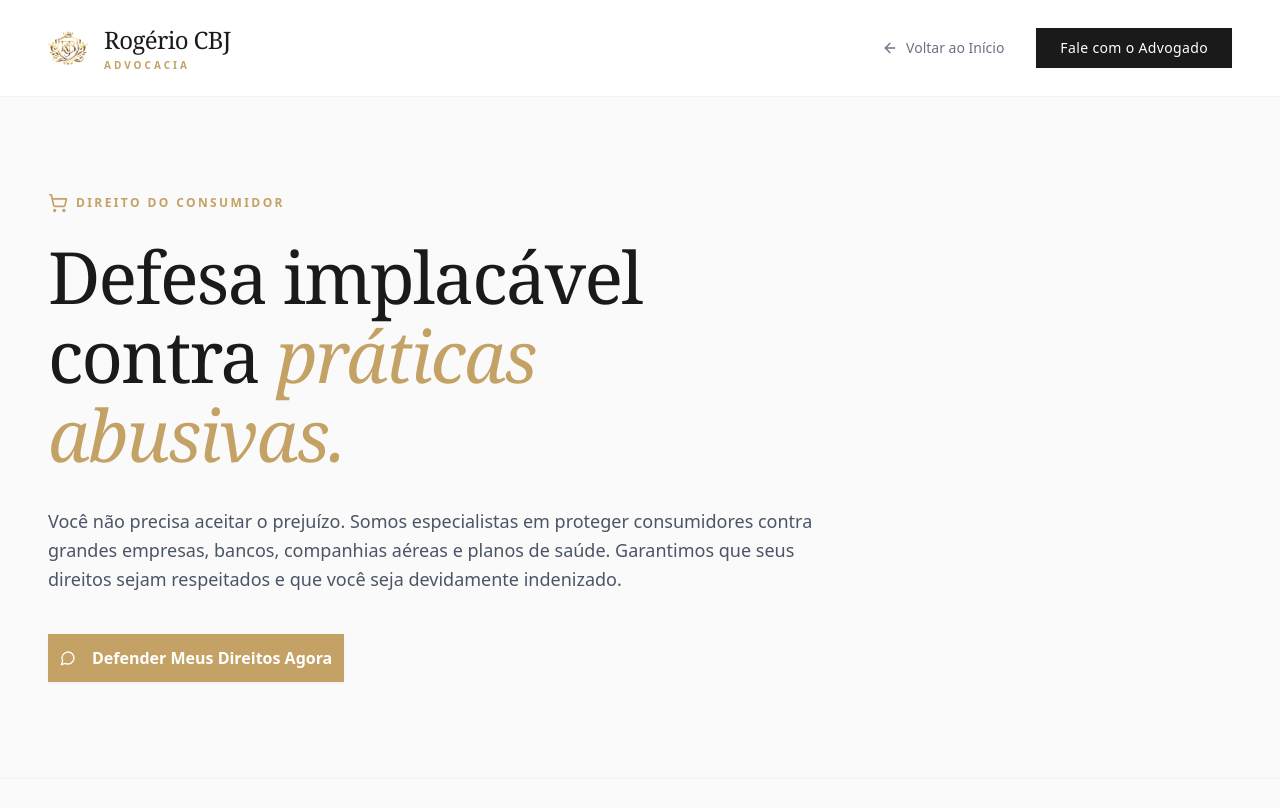
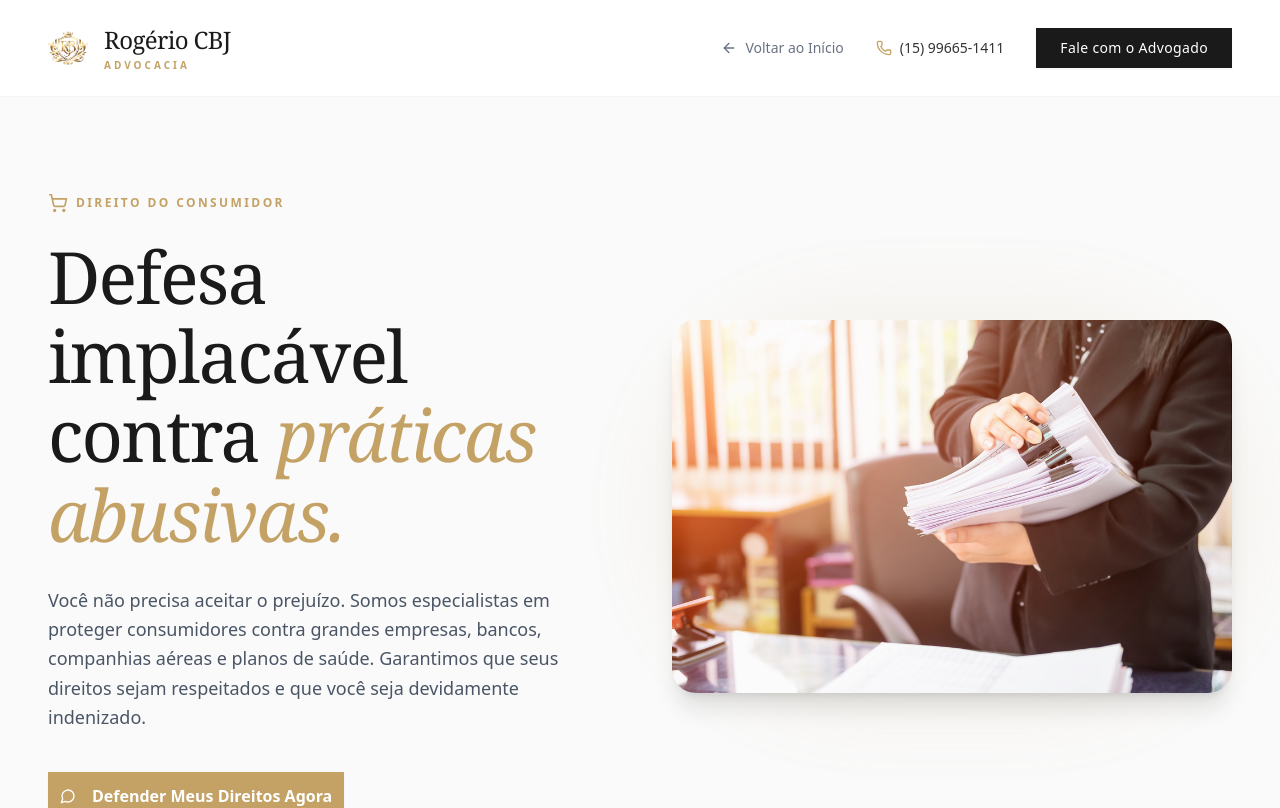
Before and after one commit to RogerioJunior1/landing-pages-advocacia, a React (Vite) app: page /direito-consumidor in a window 1280 px wide. Shown: the top 808 px of the page. Built offline with nearby package versions, Linux system fonts and the light colour scheme.

Commit message:
Update DireitoConsumidor.jsx

```diff
--- a/src/components/DireitoConsumidor.jsx
+++ b/src/components/DireitoConsumidor.jsx
@@ -14,6 +14,7 @@ import {
 import { Link } from 'react-router-dom'
 
 import balanceImage from '../assets/2n8lhMswimEV.png'
+import consumerImage from '../assets/Imagem (190).png'
 
 const CONTACT = {
   phone: '5515996651411',
@@ -84,6 +85,14 @@ const DireitoConsumidor = () => {
               Voltar ao Início
             </Link>
 
+            <a
+              href={`tel:+${CONTACT.phone}`}
+              className="flex items-center text-sm font-medium transition-colors hover:text-[#C4A265]"
+            >
+              <Phone className="mr-2 h-4 w-4 text-[#C4A265]" />
+              {CONTACT.displayPhone}
+            </a>
+
             <Button
               onClick={openWA}
               className="rounded-none bg-[#1A1A1A] px-6 py-5 font-medium tracking-wide text-white transition-all hover:bg-[#333333]"
@@ -96,6 +105,7 @@ const DireitoConsumidor = () => {
 
       <main>
         <section className="relative mx-auto max-w-7xl px-6 pb-16 pt-12 lg:px-12 lg:pb-24 lg:pt-24">
+          <div className="grid items-center gap-12 lg:grid-cols-2 lg:gap-16">
             <div className="max-w-3xl">
               <div className="mb-6 inline-flex items-center space-x-2">
                 <ShoppingCart className="h-5 w-5 text-[#C4A265]" />
@@ -111,9 +121,10 @@ const DireitoConsumidor = () => {
 
               <p className="mb-10 text-lg leading-relaxed text-gray-600">
                 Você não precisa aceitar o prejuízo. Somos especialistas em
-              proteger consumidores contra grandes empresas, bancos, companhias
-              aéreas e planos de saúde. Garantimos que seus direitos sejam
-              respeitados e que você seja devidamente indenizado.
+                proteger consumidores contra grandes empresas, bancos,
+                companhias aéreas e planos de saúde. Garantimos que seus
+                direitos sejam respeitados e que você seja devidamente
+                indenizado.
               </p>
 
               <Button
@@ -123,6 +134,18 @@ const DireitoConsumidor = () => {
                 <MessageCircle className="mr-2 h-5 w-5" />
                 Defender Meus Direitos Agora
               </Button>
+            </div>
+
+            <div className="relative">
+              <div className="absolute -inset-4 rounded-full bg-[#C4A265] opacity-10 blur-2xl"></div>
+              <div className="relative overflow-hidden rounded-3xl shadow-xl">
+                <img
+                  src={consumerImage}
+                  alt="Atendimento em Direito do Consumidor"
+                  className="h-full w-full object-cover"
+                />
+              </div>
+            </div>
           </div>
         </section>
 
```
Lines whose indentation alone changed are shown as unchanged.
